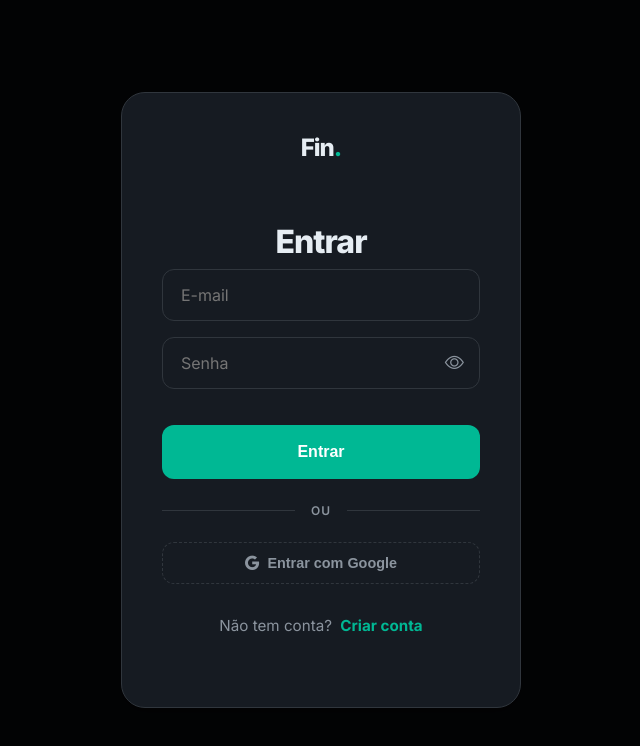
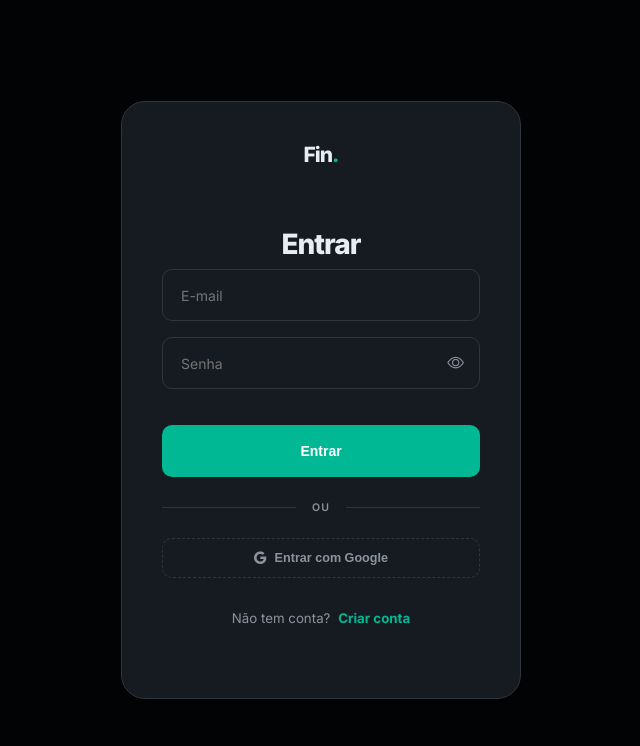
Before and after one commit to adrianomr21/findompwa, a website with bundled scripts: page index.html in a window 1280 px wide. Shown: the whole page, without its empty margins (319-959 px from the left). Built offline with nearby package versions, Linux system fonts and the light colour scheme; no server answers.

Commit message:
reduzindo o tamanho da fonte

```diff
--- a/css/style.css
+++ b/css/style.css
@@ -5,10 +5,10 @@
     --text: #e6edf3;
     --text-muted: #8b949e;
     --border: #30363d;
-    --radius: 12px;
-    --shadow: 0 4px 12px rgba(0,0,0,0.3);
-    --nav-width: 240px;
-    --nav-height-mobile: 70px;
+    --radius: 10px; /* Reduzido de 12px */
+    --shadow: 0 4px 10px rgba(0,0,0,0.3);
+    --nav-width: 210px; /* Reduzido de 240px */
+    --nav-height-mobile: 60px; /* Reduzido de 70px */
 }
 
 * {
@@ -16,6 +16,10 @@
     margin: 0;
     padding: 0;
     -webkit-font-smoothing: antialiased;
+}
+
+html {
+    font-size: 14px; /* Reduzido de 16px (padrão) */
 }
 
 body {
```
